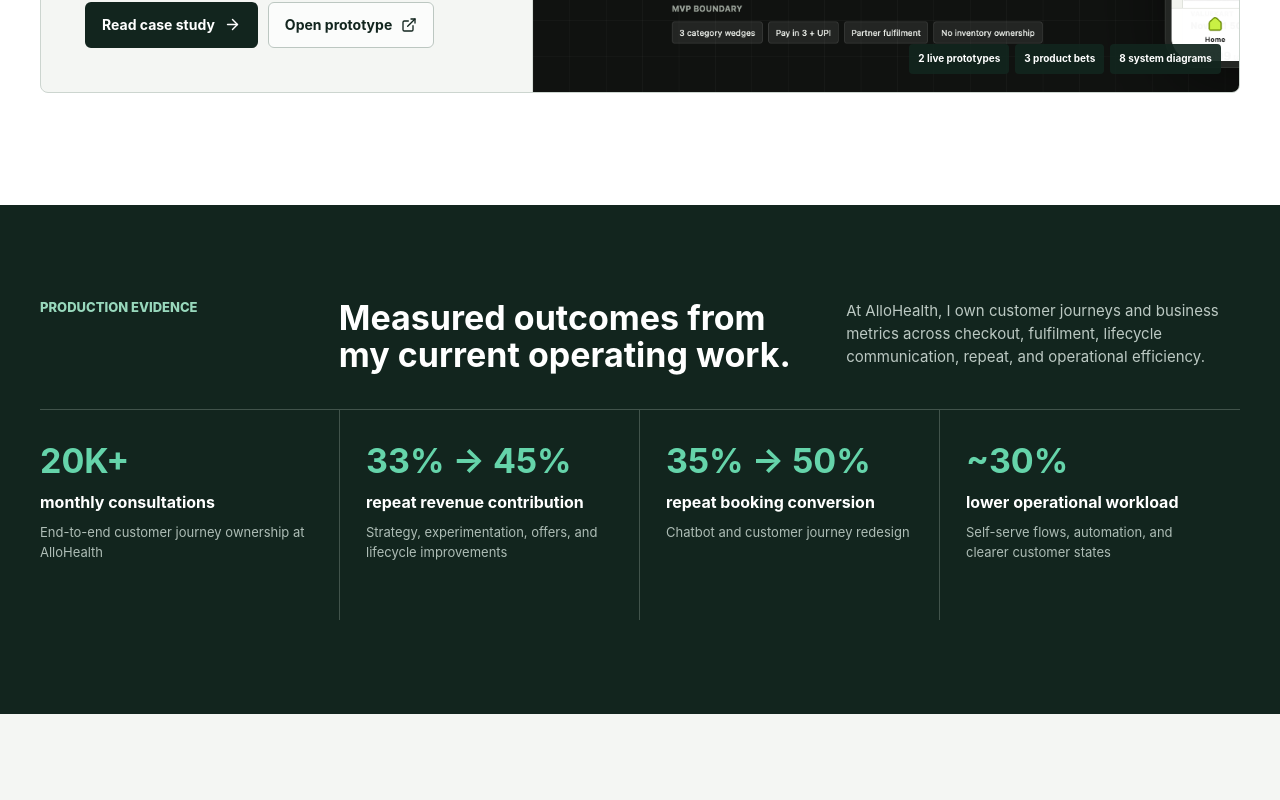
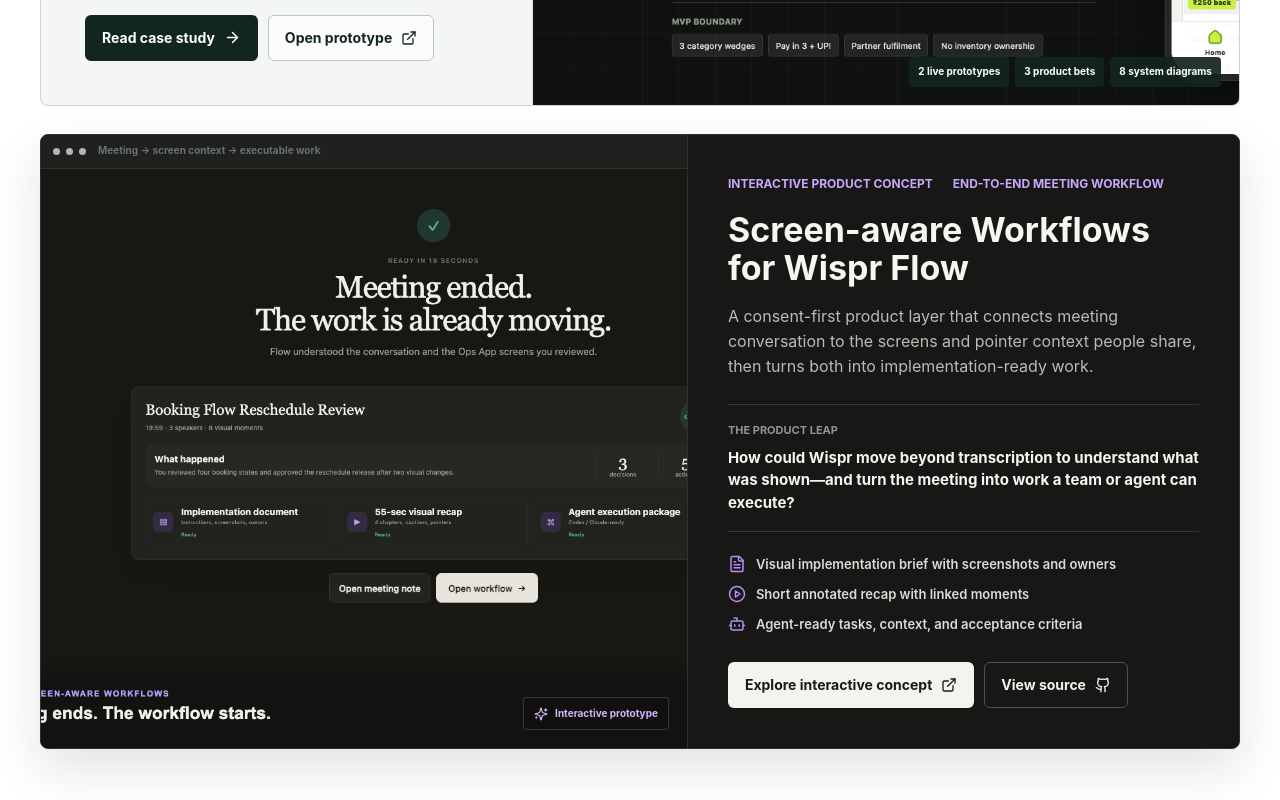
Before and after one commit to bnamanjain/naman-product-portfolio, a Next.js app: page / in a window 1280 px wide. Shown: the part 1640-2440 px from the top of the page. Built offline with nearby package versions, Linux system fonts and the light colour scheme.

Commit message:
Add Wispr screen-aware workflows project

```diff
--- a/app/globals.css
+++ b/app/globals.css
@@ -668,6 +668,148 @@
   font-weight: 700;
 }
 
+.concept-project {
+  display: grid;
+  grid-template-columns: minmax(0, 1.08fr) minmax(360px, 0.92fr);
+  min-height: 530px;
+  margin-top: 28px;
+  overflow: hidden;
+  border: 1px solid #30322f;
+  border-radius: 8px;
+  background: #171816;
+  box-shadow: 0 20px 50px rgba(18, 24, 20, 0.12);
+  color: #f6f5f0;
+}
+
+.concept-media {
+  position: relative;
+  min-width: 0;
+  overflow: hidden;
+  border-right: 1px solid #30322f;
+  background: #11120f;
+}
+
+.concept-media .browser-bar {
+  border-bottom-color: #30322f;
+  background: #20211e;
+  color: #a9aea8;
+}
+
+.concept-media > img {
+  width: 100%;
+  height: calc(100% - 34px);
+  object-fit: cover;
+  object-position: center top;
+  transition: transform 350ms ease;
+}
+
+.concept-media:hover > img {
+  transform: scale(1.012);
+}
+
+.concept-media-badge {
+  position: absolute;
+  right: 18px;
+  bottom: 18px;
+  display: inline-flex;
+  align-items: center;
+  gap: 7px;
+  padding: 8px 10px;
+  border: 1px solid rgba(255, 255, 255, 0.16);
+  border-radius: 4px;
+  background: rgba(17, 18, 15, 0.9);
+  color: #d4b5ff;
+  font-size: 10px;
+  font-weight: 720;
+  backdrop-filter: blur(10px);
+}
+
+.concept-copy {
+  padding: 40px;
+}
+
+.concept-copy .project-meta-line {
+  color: #c9a8fb;
+}
+
+.concept-copy h3 {
+  margin-top: 18px;
+  font-size: 34px;
+}
+
+.concept-summary {
+  margin-top: 18px;
+  color: #b7bcb6;
+  font-size: 16px;
+}
+
+.concept-question {
+  margin-top: 26px;
+  padding: 17px 0;
+  border-top: 1px solid #343733;
+  border-bottom: 1px solid #343733;
+}
+
+.concept-question span {
+  display: block;
+  margin-bottom: 7px;
+  color: #8f968f;
+  font-size: 11px;
+  font-weight: 720;
+  text-transform: uppercase;
+}
+
+.concept-question strong {
+  display: block;
+  font-size: 15px;
+  line-height: 1.5;
+}
+
+.concept-output-list {
+  display: grid;
+  gap: 10px;
+  margin-top: 22px;
+  list-style: none;
+}
+
+.concept-output-list li {
+  display: flex;
+  align-items: center;
+  gap: 10px;
+  color: #d9dcd7;
+  font-size: 13px;
+  font-weight: 630;
+}
+
+.concept-output-list svg {
+  flex: 0 0 auto;
+  color: #b88cf3;
+}
+
+.concept-copy .button-row {
+  margin-top: 28px;
+}
+
+.concept-copy .button.primary {
+  background: #f5f3ed;
+  color: #191a18;
+}
+
+.concept-copy .button.primary:hover {
+  background: #d9f3e7;
+}
+
+.concept-copy .button.secondary {
+  border-color: #4d514c;
+  background: transparent;
+  color: #f5f3ed;
+}
+
+.concept-copy .button.secondary:hover {
+  border-color: #f5f3ed;
+  background: rgba(255, 255, 255, 0.06);
+}
+
 .proof-band {
   padding: 94px 0;
   background: var(--ink);
@@ -2317,6 +2459,16 @@
     grid-template-columns: 1fr;
   }
 
+  .concept-project {
+    grid-template-columns: 1fr;
+  }
+
+  .concept-media {
+    min-height: 440px;
+    border-right: 0;
+    border-bottom: 1px solid #30322f;
+  }
+
   .featured-media {
     min-height: 460px;
     border-top: 1px solid var(--line);
@@ -2651,6 +2803,23 @@
 
   .featured-copy {
     padding: 25px 21px 28px;
+  }
+
+  .concept-copy {
+    padding: 25px 21px 28px;
+  }
+
+  .concept-copy h3 {
+    font-size: 29px;
+  }
+
+  .concept-media {
+    min-height: 300px;
+  }
+
+  .concept-media-badge {
+    right: 10px;
+    bottom: 10px;
   }
 
   .featured-copy h3 {
--- a/app/layout.jsx
+++ b/app/layout.jsx
@@ -11,14 +11,14 @@
     template: "%s | Naman Jain",
   },
   description:
-    "Product portfolio of Naman Jain: consumer products, fintech, credit, payments, commerce, analytics, and growth systems.",
+    "Product portfolio of Naman Jain: consumer products, fintech, multimodal AI workflows, analytics, and growth systems.",
   alternates: {
     canonical: "/",
   },
   openGraph: {
     title: "Naman Jain | Product Manager",
     description:
-      "Evidence-led product work across consumer journeys, fintech systems, and measurable growth.",
+      "Evidence-led product work across consumer journeys, fintech systems, multimodal AI workflows, and measurable growth.",
     images: ["/assets/affordable-commerce/consumer-presenter.png"],
   },
 };
--- a/app/page.jsx
+++ b/app/page.jsx
@@ -2,19 +2,27 @@
   ArrowRight,
   ArrowUpRight,
   BarChart3,
+  Bot,
   Check,
   Download,
   ExternalLink,
+  FileText,
   Github,
   Layers3,
   Linkedin,
   Mail,
   Network,
+  PlayCircle,
   ShieldCheck,
   Sparkles,
   Target,
 } from "lucide-react";
-import { project, proofMetrics, site } from "../lib/site-data";
+import {
+  project,
+  proofMetrics,
+  screenAwareProject,
+  site,
+} from "../lib/site-data";
 
 const operatingPrinciples = [
   {
@@ -113,8 +121,8 @@
         <div className="shell">
           <div className="section-heading">
             <div>
-              <p className="section-kicker">Selected work · 01</p>
-              <h2>A business line, designed end to end.</h2>
+              <p className="section-kicker">Selected work · 02</p>
+              <h2>Product systems, designed end to end.</h2>
             </div>
             <p>
               My case studies show the product decision, the user experience,
@@ -183,6 +191,78 @@
                 <span>8 system diagrams</span>
               </div>
             </a>
+          </article>
+
+          <article className="concept-project">
+            <a
+              className="concept-media"
+              href={screenAwareProject.links.prototype}
+              target="_blank"
+              rel="noreferrer"
+              aria-label={`Explore ${screenAwareProject.title} interactive concept`}
+            >
+              <div className="browser-bar">
+                <span />
+                <span />
+                <span />
+                <strong>Meeting → screen context → executable work</strong>
+              </div>
+              <img
+                src={screenAwareProject.cover}
+                alt="Wispr Flow screen-aware workflow showing a completed meeting and three generated outputs"
+              />
+              <div className="concept-media-badge">
+                <Sparkles size={14} aria-hidden="true" />
+                Interactive prototype
+              </div>
+            </a>
+
+            <div className="concept-copy">
+              <div className="project-meta-line">
+                <span>{screenAwareProject.status}</span>
+                <span>{screenAwareProject.duration}</span>
+              </div>
+              <h3>{screenAwareProject.title}</h3>
+              <p className="concept-summary">{screenAwareProject.summary}</p>
+
+              <div className="concept-question">
+                <span>The product leap</span>
+                <strong>{screenAwareProject.question}</strong>
+              </div>
+
+              <ul className="concept-output-list" aria-label="Generated outputs">
+                {screenAwareProject.outputs.map((output, index) => {
+                  const Icon = [FileText, PlayCircle, Bot][index];
+                  return (
+                    <li key={output}>
+                      <Icon size={18} aria-hidden="true" />
+                      {output}
+                    </li>
+                  );
+                })}
+              </ul>
+
+              <div className="button-row">
+                <a
+                  className="button primary"
+                  href={screenAwareProject.links.prototype}
+                  target="_blank"
+                  rel="noreferrer"
+                >
+                  Explore interactive concept
+                  <ExternalLink size={16} aria-hidden="true" />
+                </a>
+                <a
+                  className="button secondary"
+                  href={screenAwareProject.links.github}
+                  target="_blank"
+                  rel="noreferrer"
+                >
+                  View source
+                  <Github size={16} aria-hidden="true" />
+                </a>
+              </div>
+            </div>
           </article>
         </div>
       </section>
```
Also changed, not shown: scripts/verify.mjs (+12 -0 lines), lib/site-data.js, public/assets/wispr-screen-workflows/workflow-ready.png (added).
